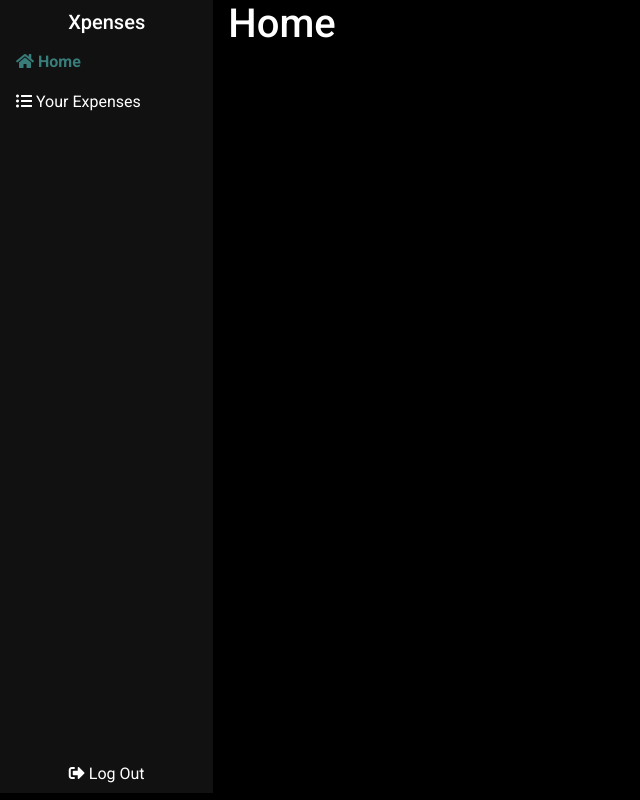
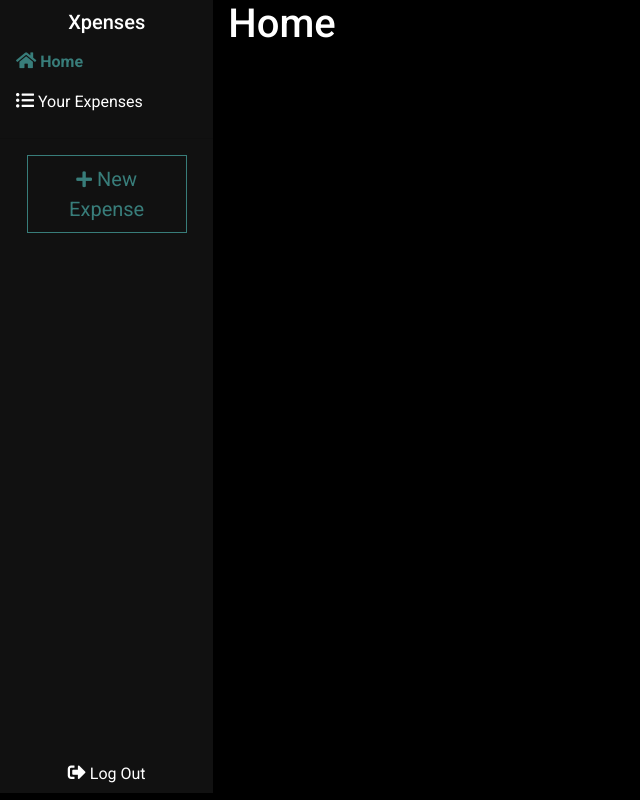
Before and after one commit to albuquerque53/xpenses, a Vue app: page /#/ in a window 1280 px wide. Shown: the whole page, without its empty margins (0-640 px from the left). Built offline with nearby package versions, Linux system fonts and the light colour scheme; no server answers; sample sign-in values are in the browser's storage.

Commit message:
:construction: New Expense button

```diff
--- a/src/components/layout/LayoutNavigation.vue
+++ b/src/components/layout/LayoutNavigation.vue
@@ -1,5 +1,6 @@
 <template>
   <nav class="nav flex-column justify-content-between">
+
     <div>
       <router-link
         exact
@@ -7,22 +8,27 @@
         class="nav-link"
         v-for="(route, index) in routerLinks"
         :key="index"
-        :to="{ name: route.name }"
-      >
+        :to="{ name: route.name }">
+
         <i class="fa" :class="`fa-${route.meta.icon}`"></i>
         {{ route.meta.title }}
       </router-link>
+      <hr>
+      <layout-new-expense />
     </div>
     <layout-logout />
+
   </nav>
 </template>
 
 <script>
 import LayoutLogout from './LayoutLogout'
+import LayoutNewExpense from './LayoutNewExpense'
 
 export default {
   components: {
-    LayoutLogout
+    LayoutLogout,
+    LayoutNewExpense
   },
 
   computed: {
--- /dev/null
+++ b/src/components/layout/LayoutNewExpense.vue
@@ -0,0 +1,24 @@
+<template>
+  <div class="w-100 d-flex justify-content-center">
+    <button class="btn btn-lg btn-outline-primary w-75">
+      <i class="fa fa-plus"></i>
+      New Expense
+    </button>
+  </div>
+</template>
+
+<script>
+export default {
+
+}
+</script>
+
+<style>
+button * {
+  font-size: 10px;
+}
+
+i {
+  font-size: 18px;
+}
+</style>
```
